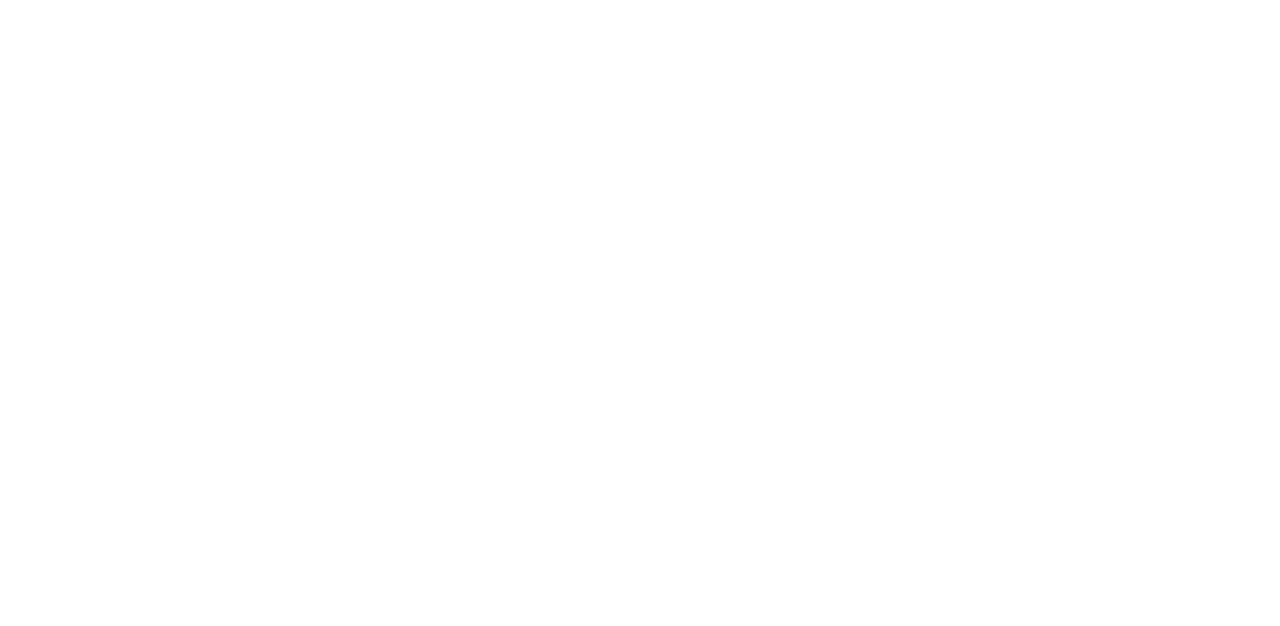
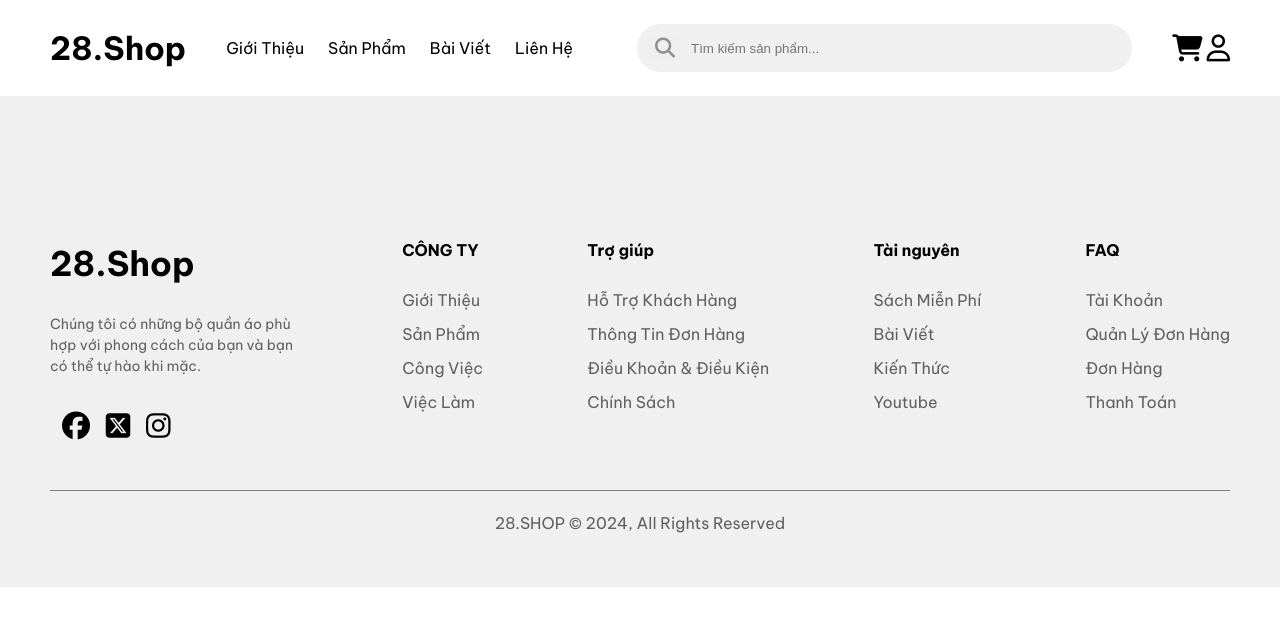
Before and after one commit to ThanhDuy2024/Clothing-shop, a PHP site: page / in a window 1280 px wide. Before the commit the part shown is empty. Shown: the top 626 px of the page. Run offline with PHP 8.4, Linux system fonts and the light colour scheme; some libraries are stand-ins or nearby versions.

Commit message:
update header and footer 1.0

```diff
--- a/frontend/assets/css/style.css
+++ b/frontend/assets/css/style.css
@@ -18,8 +18,155 @@ a {
     text-decoration: none;
 }
 
+li {
+    list-style-type: none;
+}
+
+ul {
+    padding: 0;
+    margin: 0;
+}
+
 .container {
     width: 1180px;
     margin-left: auto;
     margin-right: auto;
 }
+
+/* Header */
+.header {
+    background-color: #ffff;
+    padding: 24px;
+}
+
+.header .inner__wrap {
+    display: flex;
+    align-items: center;
+}
+
+.header .header__title {
+    font-size: 32px;
+    font-weight: 700;
+    margin: 0;
+}
+
+.header .header__bar {
+    display: flex;
+    align-items: center;
+    margin-left: 40px;
+    margin-right: 40px;
+}
+
+.header .header__bar li {
+    margin-right: 24px;
+}
+
+.header .header__bar li a {
+    font-size: 16px;
+    color: black;
+}
+
+.header .header__form {
+    background-color: #F0F0F0;
+    padding-top: 14px;
+    padding-bottom: 14px;
+    padding-left: 52px;
+    height: 48px;
+    display: flex;
+    flex: 1;
+    border-radius: 32px;
+    overflow: hidden;
+    position: relative;
+}
+
+.header .header__form input {
+    width: 100%;
+    background-color: transparent;
+    outline: none;
+    border: none;
+    padding-right: 20px;
+
+}
+
+.header .header__form button {
+    border: 0;
+    position: absolute;
+    top: 12px;
+    left: 12px;
+    font-size: 20px;
+    color: #8F8F8F;
+}
+
+.header .header__cart {
+    margin-left: 40px;
+}
+
+.header .header__cart a{
+    font-size: 27px;
+    color: black;
+}
+/* End header */
+
+
+
+
+/* footer */
+.footer {
+    background-color: #F0F0F0;
+}
+
+.footer .inner__wrap {
+    padding-top: 142px;
+    padding-bottom: 52px;
+}
+
+.footer .footer__top {
+    display: flex;
+    justify-content: space-between;
+    padding-bottom: 48px;
+    margin-bottom: 20px;
+    border-bottom: 1px solid gray;
+}
+
+.footer .footer__main {
+    width: 248px;
+}
+
+.footer .footer__main .footer__title {
+    font-size: 34px;
+    font-weight: 700;
+    margin-bottom: 25px;
+}
+
+.footer .footer__main .footer__desc {
+    opacity: 0.6;
+    font-size: 14px;
+    margin-bottom: 35px;
+}
+
+.footer .footer__main .footer__social i{
+    margin-left: 12px;
+    font-size: 28px;
+    color: black;
+}
+
+.footer .footer__bar .footer__title {
+    font-size: 16px;
+    margin-bottom: 26px;
+    font-weight: 700;
+}
+
+.footer .footer__bar .footer__desc li {
+    margin-bottom: 10px;
+}
+
+.footer .footer__bar .footer__desc li a {
+    color: black;
+    opacity: 0.6;
+}
+
+.footer .footer__bottom {
+    opacity: 0.6;
+    text-align: center;
+}
+/* end footer */
--- a/frontend/index.html
+++ b/frontend/index.html
@@ -1,5 +1,6 @@
 <!DOCTYPE html>
 <html lang="en">
+
 <head>
     <meta charset="UTF-8">
     <meta name="viewport" content="width=device-width, initial-scale=1.0">
@@ -7,17 +8,125 @@
     <link rel="stylesheet" href="https://cdnjs.cloudflare.com/ajax/libs/font-awesome/6.6.0/css/all.min.css">
     <title>Document</title>
 </head>
+
 <body>
 
-    <div class="section-2">
+    <header class="header">
         <div class="container">
-            <div class="inner-wrap">
-                <!-- Noi dung nam trong day -->
+            <div class="inner__wrap">
+                <h1 class="header__title">28.Shop</h1>
+                <ul class="header__bar">
+                    <li>
+                        <a href="/">Giới Thiệu</a>
+                    </li>
+
+                    <li>
+                        <a href="/">Sản Phẩm</a>
+                    </li>
+
+                    <li>
+                        <a href="/">Bài Viết</a>
+                    </li>
+
+                    <li>
+                        <a href="/">Liên Hệ</a>
+                    </li>
+                </ul>
+
+                <form action="" class="header__form">
+                    <input type="text" placeholder="Tìm kiếm sản phẩm...">
+                    <button><i class="fa-solid fa-magnifying-glass"></i></button>
+                </form>
+
+                <div class="header__cart">
+                    <a href=""><i class="fa-solid fa-cart-shopping"></i></a>
+                    <a href=""><i class="fa-regular fa-user"></i></a>
+                </div>
+
             </div>
         </div>
-    </div>
+    </header>
+
+
+    <footer class="footer">
+        <div class="container">
+            <div class="inner__wrap">
+
+                <div class="footer__top">
+                    <div class="footer__main">
+                        <div class="footer__title">
+                            28.Shop
+                        </div>
+                        <div class="footer__desc">
+                            Chúng tôi có những bộ quần áo phù hợp với phong cách của bạn và bạn có thể tự hào khi mặc.
+                        </div>
+                        <div class="footer__social">
+                            <a href=""><i class="fa-brands fa-facebook"></i></a>
+                            <a href=""><i class="fa-brands fa-square-x-twitter"></i></a>
+                            <a href=""><i class="fa-brands fa-instagram"></i></a>
+                        </div>
+                    </div>
+
+                    <div class="footer__bar">
+                        <div class="footer__title">
+                            CÔNG TY
+                        </div>
+                        <ul class="footer__desc">
+                            <li><a href="">Giới Thiệu</a></li>
+                            <li><a href="">Sản Phẩm</a></li>
+                            <li><a href="">Công Việc</a></li>
+                            <li><a href="">Việc Làm</a></li>
+                        </ul>
+                    </div>
+
+                    <div class="footer__bar">
+                        <div class="footer__title">
+                            Trợ giúp
+                        </div>
+                        <ul class="footer__desc">
+                            <li><a href="">Hỗ Trợ Khách Hàng</a></li>
+                            <li><a href="">Thông Tin Đơn Hàng</a></li>
+                            <li><a href="">Điều Khoản & Điều Kiện</a></li>
+                            <li><a href="">Chính Sách</a></li>
+                        </ul>
+                    </div>
+
+                    <div class="footer__bar">
+                        <div class="footer__title">
+                            Tài nguyên
+                        </div>
+                        <ul class="footer__desc">
+                            <li><a href="">Sách Miễn Phí</a></li>
+                            <li><a href="">Bài Viết</a></li>
+                            <li><a href="">Kiến Thức</a></li>
+                            <li><a href="">Youtube</a></li>
+                        </ul>
+                    </div>
+
+                    <div class="footer__bar">
+                        <div class="footer__title">
+                            FAQ
+                        </div>
+                        <ul class="footer__desc">
+                            <li><a href="">Tài Khoản</a></li>
+                            <li><a href="">Quản Lý Đơn Hàng</a></li>
+                            <li><a href="">Đơn Hàng</a></li>
+                            <li><a href="">Thanh Toán</a></li>
+                        </ul>
+                    </div>
+                </div>
+
+
+                <div class="footer__bottom">
+                    28.SHOP © 2024, All Rights Reserved
+                </div>
+
+            </div>
+        </div>
+    </footer>
 
     <script type="module" src="assets/js/script.js">s</script>
 
 </body>
+
 </html>
```
